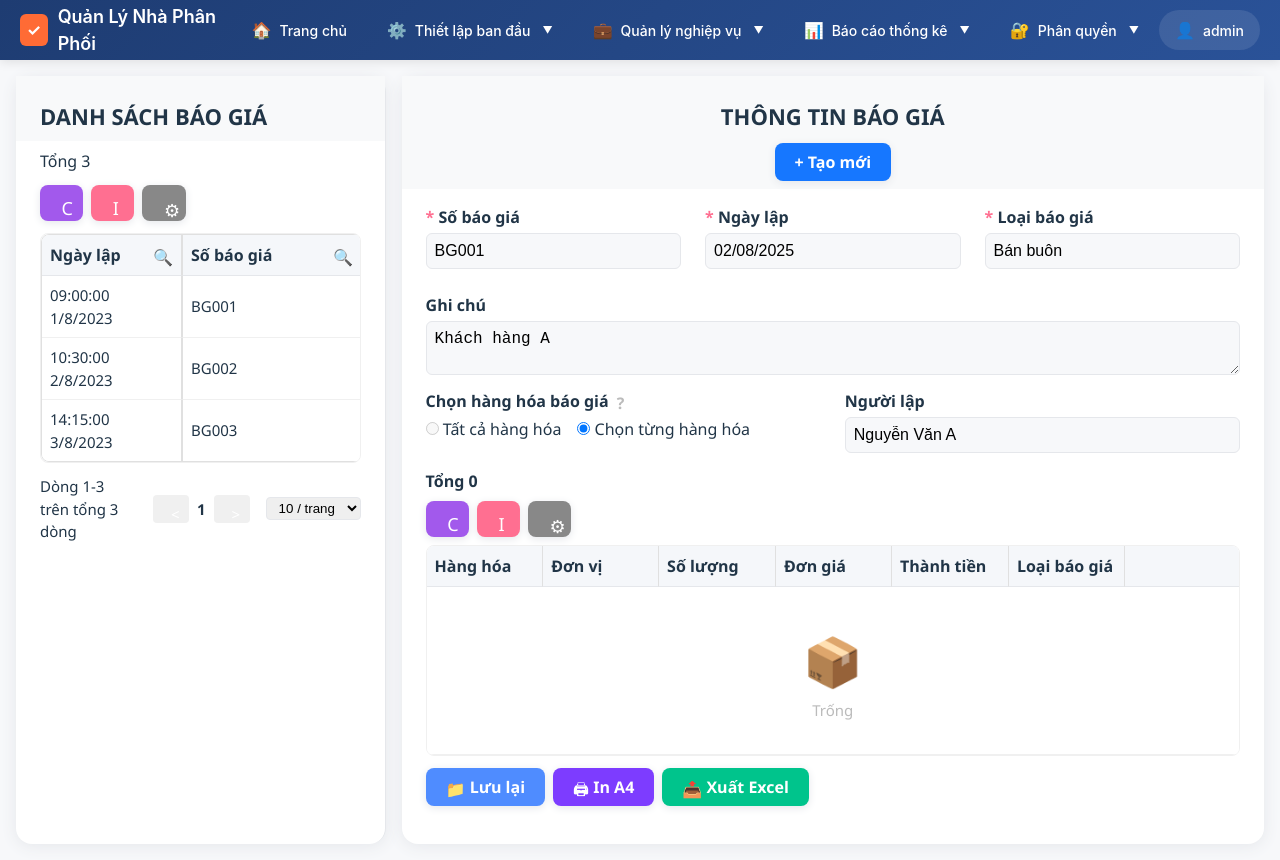
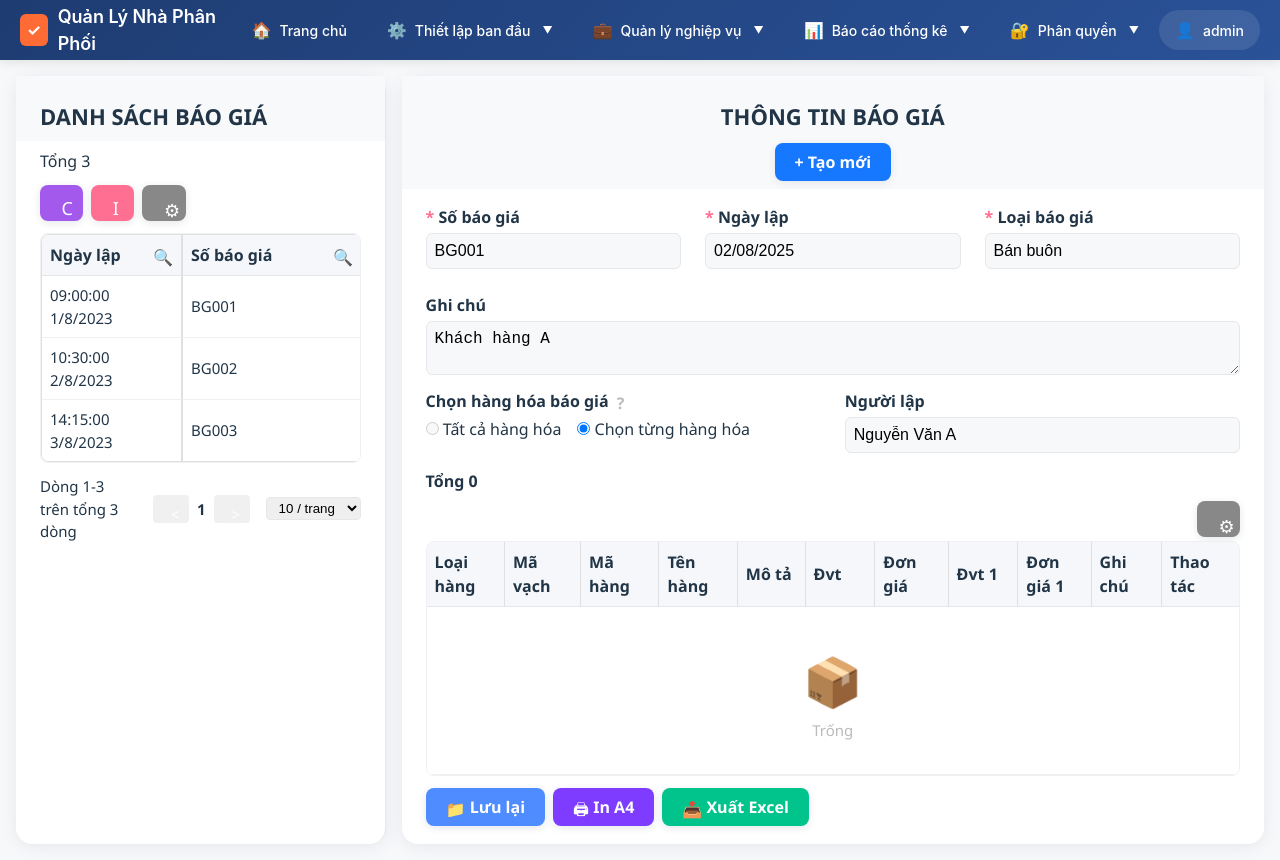
Before and after one commit to VuPhong-PQ/qlnpp, a React (Vite) app: page /business/quotation-table in a window 1280 px wide. Built offline with nearby package versions, Linux system fonts and the light colour scheme.

Commit message:
sua trang bao gia, panel phải nút cài dat

```diff
--- a/src/components/business/QuotationTable.jsx
+++ b/src/components/business/QuotationTable.jsx
@@ -5,15 +5,19 @@ const defaultLeftColumns = [
   { key: 'actions', title: 'Thao tác' },
 ];
 
-// Cấu hình cột mặc định cho bảng bên phải (chi tiết báo giá)
+// Cấu hình cột mới cho bảng bên phải (chi tiết báo giá) theo yêu cầu
 const defaultRightColumns = [
-  { key: 'product', title: 'Hàng hóa' },
-  { key: 'unit', title: 'Đơn vị' },
-  { key: 'quantity', title: 'Số lượng' },
+  { key: 'itemType', title: 'Loại hàng' },
+  { key: 'barcode', title: 'Mã vạch' },
+  { key: 'itemCode', title: 'Mã hàng' },
+  { key: 'itemName', title: 'Tên hàng' },
+  { key: 'description', title: 'Mô tả' },
+  { key: 'unit', title: 'Đvt' },
   { key: 'price', title: 'Đơn giá' },
-  { key: 'total', title: 'Thành tiền' },
-  { key: 'quotationType', title: 'Loại báo giá' },
-  { key: 'actions', title: '' },
+  { key: 'unit1', title: 'Đvt 1' },
+  { key: 'price1', title: 'Đơn giá 1' },
+  { key: 'note', title: 'Ghi chú' },
+  { key: 'actions', title: 'Thao tác' },
 ];
 
 import React, { useState, useRef } from 'react';
@@ -241,10 +245,54 @@ function QuotationTable() {
   const [showLeftSearch, setShowLeftSearch] = useState(false);
   const [leftSearch, setLeftSearch] = useState({ code: '', dateFrom: '', dateTo: '' });
 
-  // State for right panel (quotation details)
-  const [rightVisibleCols, setRightVisibleCols] = useState(defaultRightColumns.map(c => c.key));
+// --- CẤU HÌNH CỘT, DRAG, LƯU LOCALSTORAGE PANEL PHẢI ---
+const QUOTATION_RIGHT_COLS_KEY = 'quotation_detail_table_cols_v1';
+const getInitialRightCols = () => {
+  try {
+    const saved = JSON.parse(localStorage.getItem(QUOTATION_RIGHT_COLS_KEY));
+    if (saved && Array.isArray(saved.visibleCols) && Array.isArray(saved.order)) {
+      return [saved.visibleCols, saved.order];
+    }
+  } catch {}
+  const defaultOrder = defaultRightColumns.map(c => c.key);
+  return [defaultOrder, defaultOrder];
+};
+
+  const [[initRightVisible, initRightOrder]] = [getInitialRightCols()];
+  const [rightVisibleCols, setRightVisibleCols] = useState(initRightVisible);
+  const [rightColOrder, setRightColOrder] = useState(initRightOrder);
   const [rightColWidths, setRightColWidths] = useState(defaultRightColumns.map(() => 120));
   const [showRightSettings, setShowRightSettings] = useState(false);
+
+  // Lưu cấu hình cột vào localStorage
+  const saveRightColConfig = (visibleCols, order) => {
+    localStorage.setItem(QUOTATION_RIGHT_COLS_KEY, JSON.stringify({ visibleCols, order }));
+  };
+  // Tự động lưu khi thay đổi
+  React.useEffect(() => {
+    saveRightColConfig(rightVisibleCols, rightColOrder);
+  }, [rightVisibleCols, rightColOrder]);
+  // Đóng popup khi click ra ngoài và tự động lưu
+  const rightSettingsRef = useRef(null);
+  React.useEffect(() => {
+    if (!showRightSettings) return;
+    const handleClick = (e) => {
+      if (rightSettingsRef.current && !rightSettingsRef.current.contains(e.target)) {
+        setShowRightSettings(false);
+        saveRightColConfig(rightVisibleCols, rightColOrder);
+      }
+    };
+    document.addEventListener('mousedown', handleClick);
+    return () => document.removeEventListener('mousedown', handleClick);
+  }, [showRightSettings, rightVisibleCols, rightColOrder]);
+  // Reset columns
+  // Đổi tên hàm reset cho panel phải để tránh trùng lặp
+  const resetRightDetailCols = () => {
+    const def = defaultRightColumns.map(c => c.key);
+    setRightVisibleCols(def);
+    setRightColOrder(def);
+    saveRightColConfig(def, def);
+  };
 
   // Lọc danh sách báo giá theo tìm kiếm
   const filteredQuotations = quotations.filter(q =>
@@ -464,19 +512,48 @@ function QuotationTable() {
                 </div>
               </div>
               <div style={{margin: '8px 0 8px 0', fontWeight: 600, fontSize: 16}}>Tổng 0</div>
-              <div style={{display: 'flex', alignItems: 'center', gap: 8, marginBottom: 8}}>
-                <button style={{background: '#a259ec', color: '#fff', border: 'none', borderRadius: 8, width: 36, height: 36, fontSize: 18, boxShadow: '0 2px 8px #e5e7eb'}}>C</button>
-                <button style={{background: '#ff6f91', color: '#fff', border: 'none', borderRadius: 8, width: 36, height: 36, fontSize: 18, boxShadow: '0 2px 8px #e5e7eb'}}>I</button>
-                <button style={{background: '#888', color: '#fff', border: 'none', borderRadius: 8, width: 36, height: 36, fontSize: 18, boxShadow: '0 2px 8px #e5e7eb'}} onClick={() => setShowRightSettings(true)}><span className="anticon">⚙</span></button>
+              {/* Nút thao tác khác nếu cần, có thể bỏ hoặc chuyển sang phải */}
+              {/* Nút bánh răng đặt bên ngoài bảng, phía trên cột "Thao tác" */}
+              <div style={{display: 'flex', justifyContent: 'flex-end', alignItems: 'center', margin: '0 0 4px 0', position: 'relative'}}>
+                <button
+                  style={{background: '#888', color: '#fff', border: 'none', borderRadius: 8, width: 36, height: 36, fontSize: 18, boxShadow: '0 2px 8px #e5e7eb'}}
+                  onClick={e => { e.stopPropagation(); setShowRightSettings(true); }}
+                  id="right-settings-gear-btn"
+                >
+                  <span className="anticon">⚙</span>
+                </button>
+                {showRightSettings && (
+                  <div
+                    className="settings-modal-overlay"
+                    style={{alignItems: 'flex-start', justifyContent: 'flex-end'}}
+                  >
+                    <div
+                      className="column-settings-modal column-settings-popup"
+                      ref={rightSettingsRef}
+                      style={{left: 'unset', right: 24, top: 80, minWidth: 270, maxWidth: 320, zIndex: 1100}}
+                    >
+                      <ColumnSettings
+                        columns={defaultRightColumns}
+                        visibleColumns={rightVisibleCols}
+                        colOrder={rightColOrder}
+                        setVisibleColumns={setRightVisibleCols}
+                        setColOrder={setRightColOrder}
+                        onClose={() => { setShowRightSettings(false); saveRightColConfig(rightVisibleCols, rightColOrder); }}
+                        onReset={resetRightDetailCols}
+                      />
+                    </div>
+                  </div>
+                )}
               </div>
-              <div style={{overflowX: 'auto', borderRadius: 8, border: '1px solid #f0f0f0', background: '#fafbfc'}}>
+              <div className="table-scroll-x" style={{borderRadius: 8, border: '1px solid #f0f0f0', background: '#fafbfc'}}>
                 <table className="quotation-detail-table" style={{minWidth: 800}}>
                   <thead>
                     <tr>
-                      {defaultRightColumns.map((col, idx) => {
-                        if (!rightVisibleCols.includes(col.key)) return null;
-                        const visibleKeys = defaultRightColumns.filter(c => rightVisibleCols.includes(c.key)).map(c => c.key);
-                        const isLast = visibleKeys[visibleKeys.length - 1] === col.key;
+                      {rightColOrder.map((key, idx) => {
+                        const col = defaultRightColumns.find(c => c.key === key);
+                        if (!col || !rightVisibleCols.includes(col.key)) return null;
+                        const visibleKeys = rightColOrder.filter(k => rightVisibleCols.includes(k));
+                        const isLast = visibleKeys[visibleKeys.length - 1] === key;
                         return (
                           <ResizableTh
                             key={col.key}
@@ -505,18 +582,7 @@ function QuotationTable() {
                 <button style={{background: '#7d3cff', color: '#fff', border: 'none', borderRadius: 8, fontWeight: 600, fontSize: 16, padding: '8px 20px', boxShadow: '0 2px 8px #e5e7eb'}}><span className="anticon">🖨</span> In A4</button>
                 <button style={{background: '#00c48c', color: '#fff', border: 'none', borderRadius: 8, fontWeight: 600, fontSize: 16, padding: '8px 20px', boxShadow: '0 2px 8px #e5e7eb'}}><span className="anticon">📤</span> Xuất Excel</button>
               </div>
-              {showRightSettings && (
-                <div className="settings-modal-overlay">
-                  <ColumnSettings
-                    columns={defaultRightColumns}
-                    visibleColumns={rightVisibleCols}
-                    setVisibleColumns={setRightVisibleCols}
-                    onClose={() => setShowRightSettings(false)}
-                    onReset={resetRightCols}
-                    onDragEnd={cols => setRightVisibleCols(cols)}
-                  />
-                </div>
-              )}
+              {/* Đã chuyển popup settings vào trong table-scroll-x để popup xuất hiện bên phải nút bánh răng */}
             </>
           ) : (
             <div className="no-selection">Chọn một báo giá để xem chi tiết</div>
```
